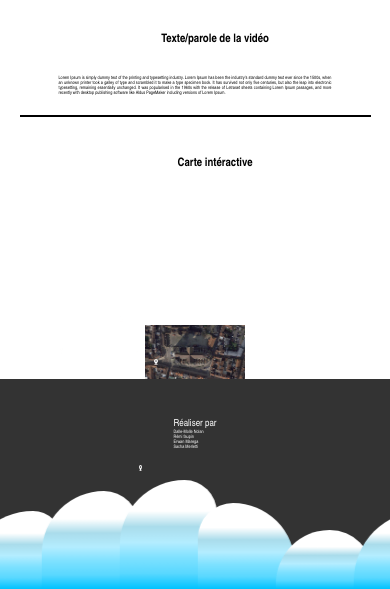
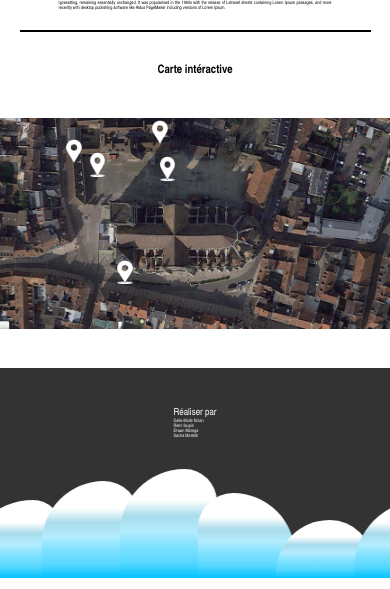
Before and after one commit to RETR0EDIT/webdoc, a PHP site: page / in a window 390 px wide. Shown: the part 957-1546 px from the top of the page. Run offline with PHP 8.4, Linux system fonts and the light colour scheme.

Commit message:
update carte

```diff
--- a/assets/styles/index.css
+++ b/assets/styles/index.css
@@ -49,7 +49,7 @@
   color: #fff !important;
   text-align: center;
   margin: auto;
-  padding: 10px 20px 15% 40px;
+  padding: 5% 0 10% 0;
 }
 
 
@@ -67,12 +67,11 @@
 
 /* section 2 */
 .h3_section_2 {
-  padding: 10px 0 10px 40px;
+  padding: 3% 0 2% 5%;
 }
 
 .h2_section_2 {
-  margin: 10px 0 10px 0;
-  padding: 20px 0 20px 40px;
+  padding: 3% 0 3% 0;
   text-align: center;
 }
 
@@ -86,29 +85,20 @@
 
 
 /* section carte */
-.section_carte {
+.div_carte {
   position: relative;
-  margin: auto;
-  width: auto;
-  color: black !important;
-  height: 100%;
-}
-
-.img_container {
-  text-align: center;
-  width: 1850px;
-  height: 1200px;
-  align-items: center;
-  margin: auto;
-
 }
 
 .position {
-  position: relative;
+  position: absolute;
 }
-
-.img_position {
-  width: 2.5%;
+.carte {
+  width: 100%;
+  height: auto;
+  display: block;
+}
+.img_position{
+  width: 4vw;
 }
 
 .carte {
@@ -116,19 +106,19 @@
 }
 
 #scene {
-  left: -19%;
-  top: 280px;
+  top: 16%;
+  left: 23%;
 }
 
 .popup {
-  width: 300px;
+  width: 40vw;
 }
 
 .popup_scene {
   display: none;
   position: absolute;
-  top: 140px;
-  left: 285px;
+  top: 30%;
+  left: 5%;
   z-index: 100;
   background-color: #fff;
   border: 1px solid #ccc;
@@ -136,25 +126,20 @@
   box-shadow: 0 2px 10px rgba(0, 0, 0, 0.1);
 }
 
-.popup-image_scene {
-  max-width: 100%;
-  height: auto;
-}
-
 .popup_scene.show {
   display: block;
 }
 
 #lichete {
-  left: -14%;
-  top: 779px;
+  left: 30%;
+  top: 67%;
 }
 
 .popup_lichete {
   display: none;
   position: absolute;
-  top: 630px;
-  left: 435px;
+  top: 34%;
+  left: 11%;
   z-index: 100;
   background-color: #fff;
   border: 1px solid #ccc;
@@ -162,9 +147,8 @@
   box-shadow: 0 2px 10px rgba(0, 0, 0, 0.1);
 }
 
-.popup-image_lichete {
-  max-width: 100%;
-  height: auto;
+.popup-image{
+  height: 80%;
 }
 
 .popup_lichete.show {
@@ -172,15 +156,15 @@
 }
 
 #place_principal {
-  left: -10%;
-  top: 300px;
+  left: 41%;
+  top: 18%;
 }
 
 .popup_place_principal {
   display: none;
   position: absolute;
-  top: 155px;
-  left: 565px;
+  top: 33%;
+  left: 23%;
   z-index: 100;
   background-color: #fff;
   border: 1px solid #ccc;
@@ -188,25 +172,23 @@
   box-shadow: 0 2px 10px rgba(0, 0, 0, 0.1);
 }
 
-.popup-image_place_principal {
-  max-width: 100%;
-  height: auto;
-}
-
 .popup_place_principal.show {
   display: block;
 }
+.section_carte{
+ margin-bottom: 10%;
+}
 
 #musee {
-  left: -32%;
-  top: 205px;
+  left: 17%;
+  top: 10%;
 }
 
 .popup_musee {
   display: none;
   position: absolute;
-  top: 290px;
-  left: 205px;
+  top: 22%;
+  left: 1%;
   z-index: 100;
   background-color: #fff;
   border: 1px solid #ccc;
@@ -214,35 +196,25 @@
   box-shadow: 0 2px 10px rgba(0, 0, 0, 0.1);
 }
 
-.popup-image_musee {
-  max-width: 100%;
-  height: auto;
-}
-
 .popup_musee.show {
   display: block;
 }
 
 #concours {
-  left: -15%;
-  top: 130px;
+  left: 39%;
+  top: 1%;
 }
 
 .popup_concours {
   display: none;
   position: absolute;
-  top: 220px;
-  left: 575px;
+  top: 15%;
+  left: 21%;
   z-index: 100;
   background-color: #fff;
   border: 1px solid #ccc;
   padding: 20px;
   box-shadow: 0 2px 10px rgba(0, 0, 0, 0.1);
-}
-
-.popup-image_concours {
-  max-width: 100%;
-  height: auto;
 }
 
 .popup_concours.show {
--- a/assets/styles/responsive.css
+++ b/assets/styles/responsive.css
@@ -1,66 +1,12 @@
-@media (max-width: 1600px) {
 
+@media (max-width: 1330px){
 
-  .img_container {
-    width: 768px;
-    height: 600px;
+  .demi-cercle{
+    display: none;
   }
 
-  .carte {
-    width: 768px;
-  }
-
-  #scene {
-    top: 150px;
-  }
-
-  .popup_scene {
-    top: 200px;
-    left: 35px;
-    width: 300px;
-  }
-
-  #lichete {
-    left: -14%;
-    top: 360px;
-  }
-
-  .popup_lichete {
-    top: 200px;
-    left: 100px;
-    width: 300px;
-  }
-
-  #place_principal {
-    left: -10%;
-    top: 155px;
-  }
-
-  .popup_place_principal {
-    top: 200px;
-    left: 160px;
-    width: 300px;
-  }
-
-  #musee {
-    left: -34%;
-    top: 110px;
-  }
-
-  .popup_musee {
-    top: 160px;
-    left: 0px;
-    width: 300px;
-  }
-
-  #concours {
-    top: 80px;
-  }
-
-  .popup_concours {
-    top: 115px;
-    left: 165px;
-    width: 300px;
+  footer{
+    background-color: #333;
   }
 }
 
@@ -85,12 +31,8 @@
 
   }
 
-  footer{
-    background-color: #333;
-  }
-  .demi-cercle{
-    display: none;
-  }
+
+
 
   .dark-mode footer .content {
     color: #fff !important;
@@ -116,81 +58,9 @@
   .resumer-txt {
     padding: 0;
   }
-
-  .img_container {
-    width: 480px;
-    height: 400px;
-  }
-
-  .carte {
-    width: 480px;
-  }
-
-  #scene {
-    top: 110px;
-  }
-
-  .popup {
-    width: 200px;
-  }
-
-  .popup_scene {
-    top: 140px;
-    left: 15px;
-  }
-
-  #lichete {
-    top: 240px;
-  }
-
-  .popup_lichete {
-    top: 132px;
-    left: 210px;
-  }
-
-  #place_principal {
-    top: 115px;
-  }
-
-  .popup_place_principal {
-    top: 145px;
-    left: 95px;
-  }
-
-  #musee {
-    top: 85px;
-  }
-
-  .popup_musee {
-    top: 110px;
-    left: 0px;
-  }
-
-  #concours {
-    top: 65px;
-  }
-
-  .popup_concours {
-    top: 95px;
-    left: 100px;
-  }
-
 }
 
 @media (max-width: 480px) {
-  .carte {
-    width: 100px;
-
-  }
-
-  .img_container {
-    display: flex;
-    flex-direction: column;
-    align-items: center;
-    justify-content: center;
-    width: 100%;
-    height: 100%;
-  }
   .img_dark{
     display: none;
   }
@@ -211,8 +81,8 @@
     height: 9.3vw!important;
   }
   .switch-slider {
-    width: 9.3vw!important;
-    height: 9.3vw!important;
+    width: 9.5vw!important;
+    height: 9.5vw!important;
   }
   .nav>.nav-btn>label>span{
     width: 7vw!important;
--- a/index.php
+++ b/index.php
@@ -148,13 +148,13 @@
       Interactive map
     </h2>
     <section class="section_carte">
-      <div class="fade-up-element">
+      <div class="fade-up-element div_carte">
         <div class="img_container">
           <a href="scene.php" id="scene" class="position"><img src="assets/img/page_1/position_1.png" alt=""
               class="img_position">
           </a>
           <div id="popup_scene" class="popup_scene popup">
-            <img src="assets/img/page_1/scene.png" alt="scene" class="popup-image_scene">
+            <img src="assets/img/page_1/scene.png" alt="scene" class="popup-image_scene popup-image">
             <p class="translation" data-lang="fr">
               Lorem Ipsum is simply dummy text of the printing and typesetting
               industry. Lorem Ipsum has been the industry's standard dummy text
@@ -169,7 +169,7 @@
           <a href="lichete.php" id="lichete" class="position"><img src="assets/img/page_1/position_1.png" alt=""
               class="img_position"></a>
           <div id="popup_lichete" class="popup_lichete popup">
-            <img src="assets/img/page_1/lichete.png" alt="lichete" class="popup-image_lichete">
+            <img src="assets/img/page_1/lichete.png" alt="lichete" class="popup-image_lichete popup-image">
             <p class="translation" data-lang="fr">
               Lorem Ipsum is simply dummy text of the printing and typesetting
               industry. Lorem Ipsum has been the industry's standard dummy text
@@ -184,7 +184,7 @@
           <a href="place_principal.php" id="place_principal" class="position"><img
               src="assets/img/page_1/position_1.png" alt="" class="img_position"></a>
           <div id="popup_place_principal" class="popup_place_principal popup">
-            <img src="assets/img/page_1/place-principal.png" alt="place-principal" class="popup-image_place_principal">
+            <img src="assets/img/page_1/place-principal.png" alt="place-principal" class="popup-image_place_principal popup-image">
             <p class="translation" data-lang="fr">
               Lorem Ipsum is simply dummy text of the printing and typesetting
               industry. Lorem Ipsum has been the industry's standard dummy text
@@ -199,7 +199,7 @@
           <a href="musee.php" id="musee" class="position"><img src="assets/img/page_1/position_2.png" alt=""
               class="img_position"></a>
           <div id="popup_musee" class="popup_musee popup">
-            <img src="assets/img/page_1/musee.png" alt="musee" class="popup-image_musee">
+            <img src="assets/img/page_1/musee.png" alt="musee" class="popup-image_musee popup-image">
             <p class="translation" data-lang="fr">
               Lorem Ipsum is simply dummy text of the printing and typesetting
               industry. Lorem Ipsum has been the industry's standard dummy text
@@ -214,7 +214,7 @@
           <a href="concours.php" id="concours" class="position"><img src="assets/img/page_1/position_2.png" alt=""
               class="img_position"></a>
           <div id="popup_concours" class="popup_concours popup">
-            <img src="assets/img/page_1/concours.png" alt="concours" class="popup-image_concours">
+            <img src="assets/img/page_1/concours.png" alt="concours" class="popup-image_concours popup-image">
             <p class="translation" data-lang="fr">
               Lorem Ipsum is simply dummy text of the printing and typesetting
               industry. Lorem Ipsum has been the industry's standard dummy text
```
